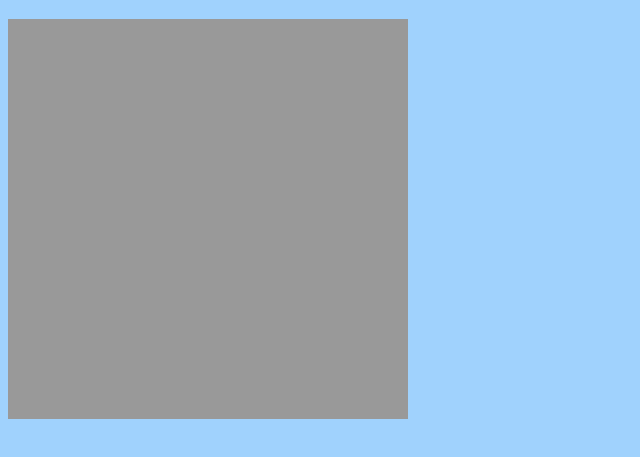
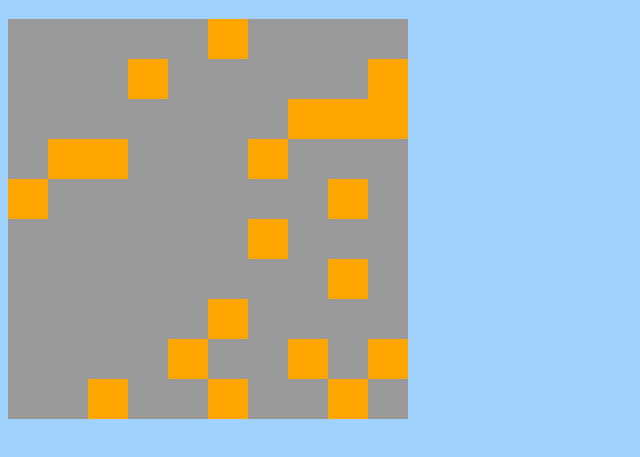
Before and after one commit to 3oysen/minesweeper-game, a website: page index.html in a window 1280 px wide. Shown: the part 61-518 px from the top of the page, without its empty margins (0-640 px from the left). Drawn offline with Linux system fonts and the light colour scheme.

Commit message:
added classname to the squares

```diff
--- a/js/app.js
+++ b/js/app.js
@@ -9,11 +9,12 @@ document.addEventListener("DOMContentLoaded", () => {
 		const bombsArray = Array(bombAmount).fill("bomb");
 		const emptyArray = Array(width * width - bombAmount).fill("valid");
 		const gameArray = emptyArray.concat(bombsArray);
-		const gameShuffled = gameArray.sort(() => Math.random() - 0.5);
+		const shuffledArray = gameArray.sort(() => Math.random() - 0.5);
 
 		for (let i = 0; i < width * width; i++) {
 			const square = document.createElement("div");
 			square.setAttribute("id", i);
+			square.classList.add(shuffledArray[i]);
 			grid.appendChild(square);
 			squares.push(square);
 		}
--- a/styles/_base.scss
+++ b/styles/_base.scss
@@ -15,4 +15,7 @@ h1 {
 		height: 40px;
 		width: 40px;
 	}
+	.bomb {
+		background-color: orange;
+	}
 }
```
Also changed, not shown: styles/style.css, 1 other file.
